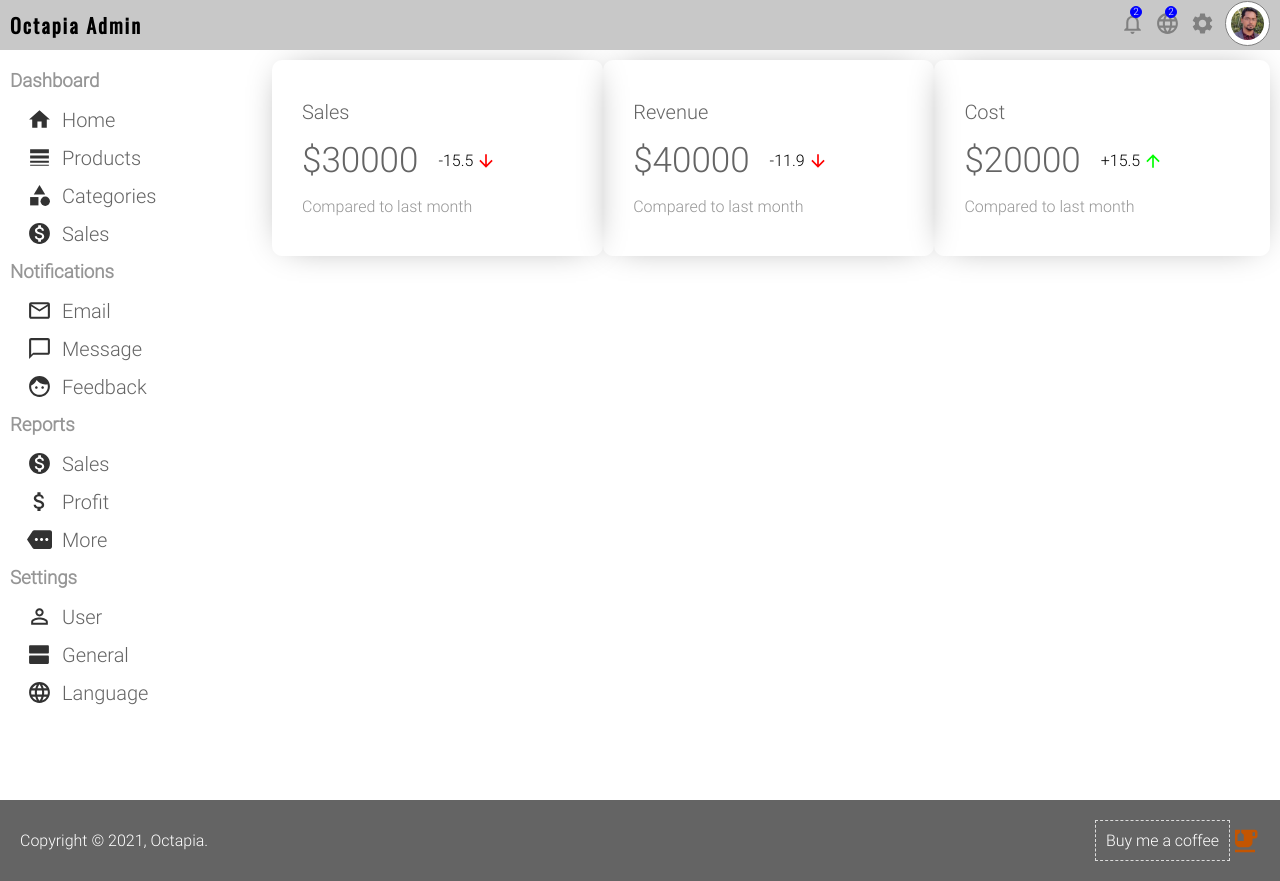
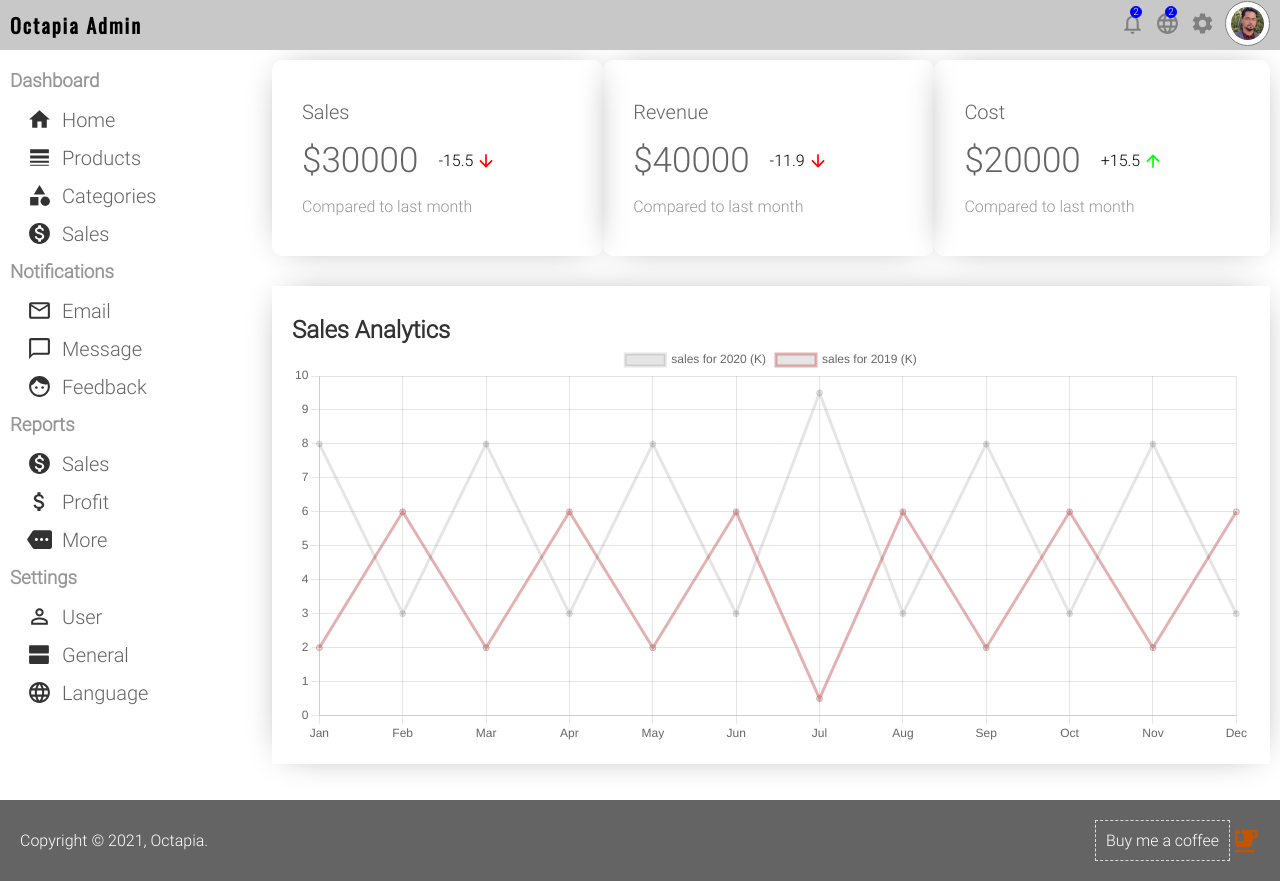
Before and after one commit to mistersakil/react-admin-dashboard, a React (Create React App) app: page / in a window 1280 px wide. Built offline with nearby package versions, Linux system fonts and the light colour scheme.

Commit message:
added a line chart

```diff
--- a/src/components/pages/home/Home.jsx
+++ b/src/components/pages/home/Home.jsx
@@ -7,7 +7,7 @@ export default function Home() {
   return (
     <div className="homeContainer">
       <Featured />
-      {/* <LineChart /> */}
+      <LineChart />
     </div>
   );
 }
```
